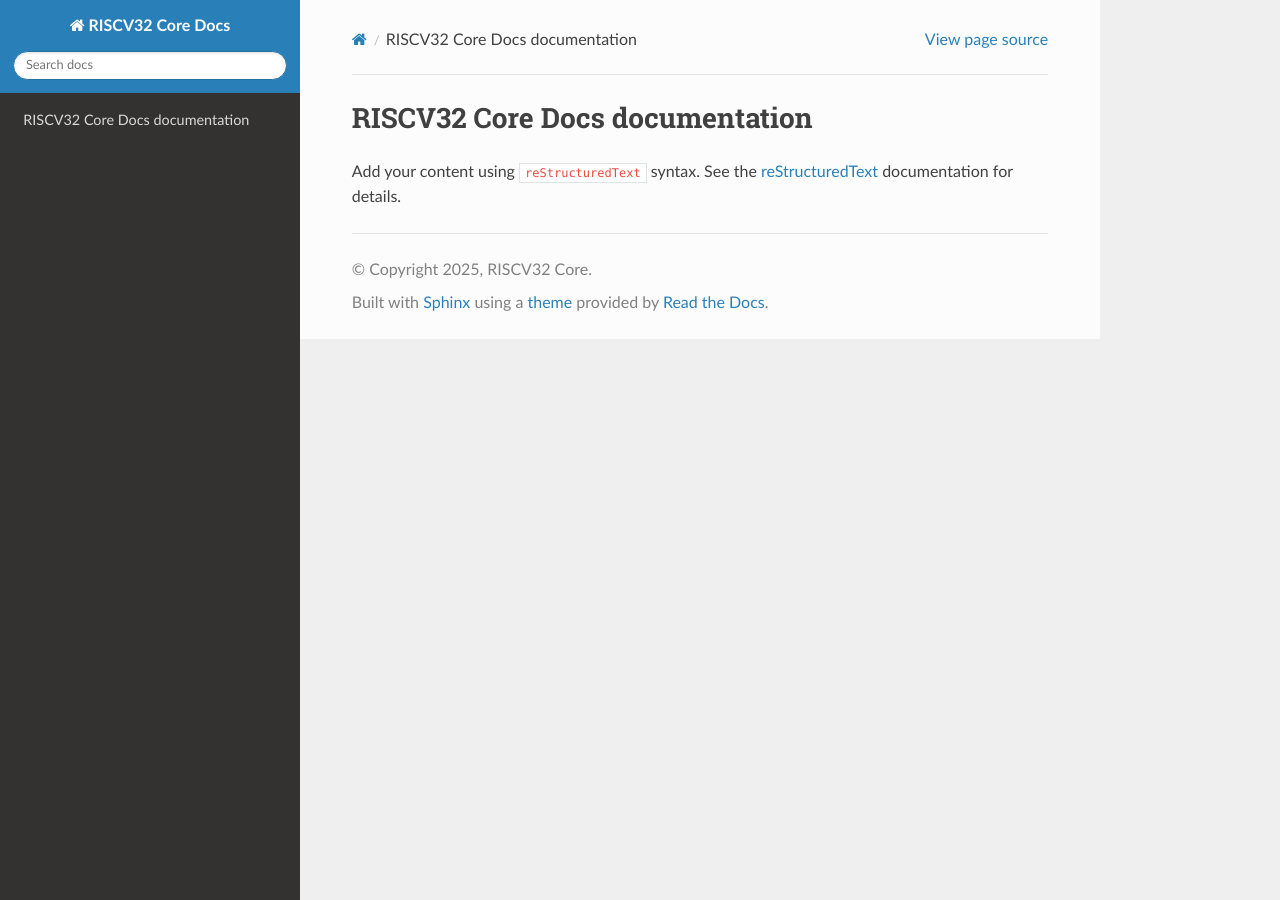
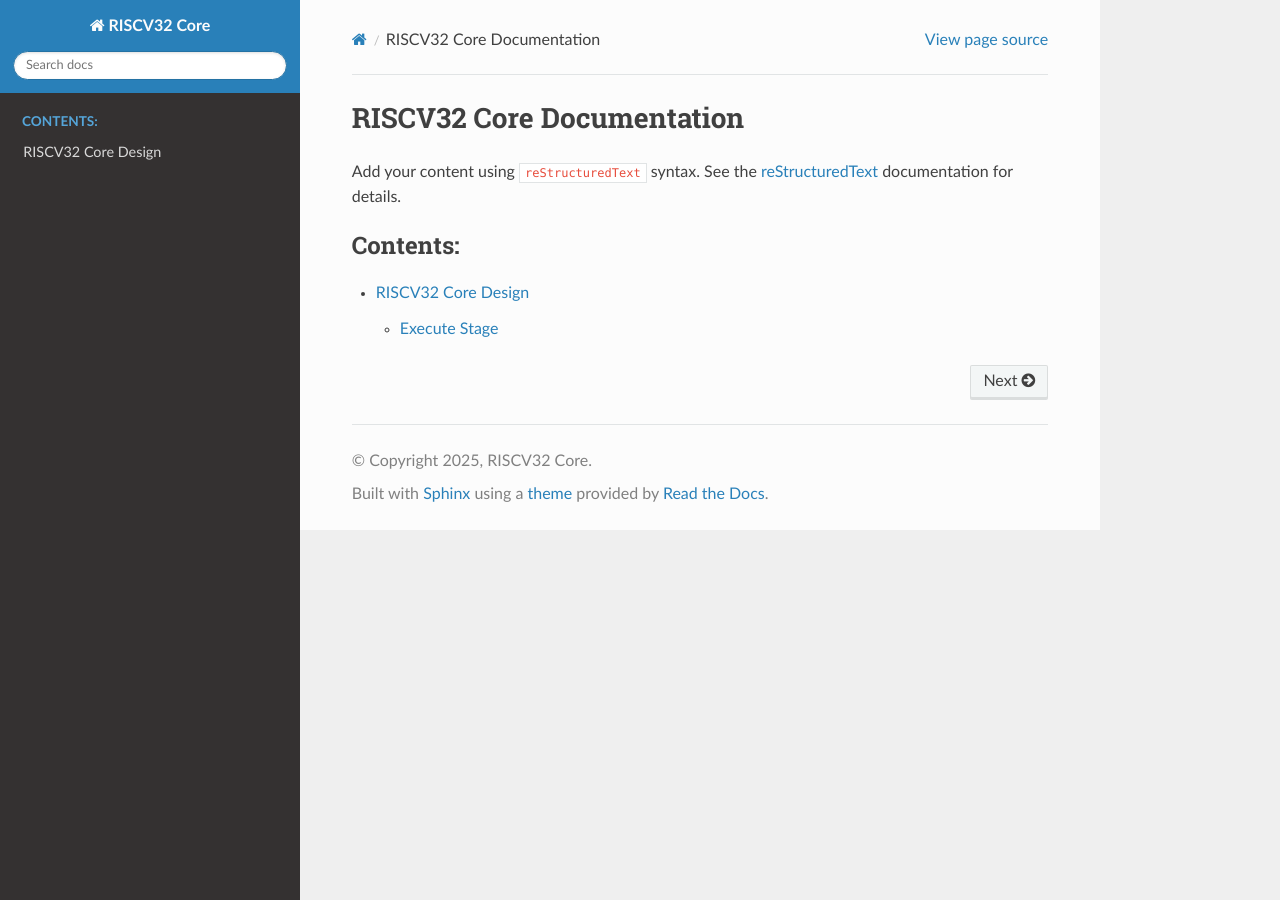
Before and after one commit to ttcn-0906/riscv32-core-doc, a Sphinx documentation site: the page built from docs/source/index.rst, in a window 1280 px wide. Built offline with Sphinx 7.4.7 and the Read the Docs theme 3.1.0, drawn with Linux system fonts in a browser that asks for light colours.

Commit message:
add core_design_index and ex_stage. add MUL DIV design

```diff
--- a/docs/source/conf.py
+++ b/docs/source/conf.py
@@ -6,7 +6,7 @@
 # -- Project information -----------------------------------------------------
 # https://www.sphinx-doc.org/en/master/usage/configuration.html#project-information
 
-project = 'RISCV32 Core Docs'
+project = 'RISCV32 Core'
 copyright = '2025, RISCV32 Core'
 author = 'RISCV32 Core'
 
--- /dev/null
+++ b/docs/source/core_design_index.rst
@@ -0,0 +1,11 @@
+RISCV32 Core Design
+===============================
+
+Description
+
+
+.. toctree::
+   :maxdepth: 2
+   :caption: Contents:
+
+   ex_stage.md
--- a/docs/source/index.rst
+++ b/docs/source/index.rst
@@ -3,7 +3,7 @@
    You can adapt this file completely to your liking, but it should at least
    contain the root `toctree` directive.
 
-RISCV32 Core Docs documentation
+RISCV32 Core Documentation
 ===============================
 
 Add your content using ``reStructuredText`` syntax. See the
@@ -14,3 +14,5 @@
 .. toctree::
    :maxdepth: 2
    :caption: Contents:
+
+   core_design_index.rst
```
Also changed, not shown: docs/source/ex_stage.md (added, +42 -0 lines).
